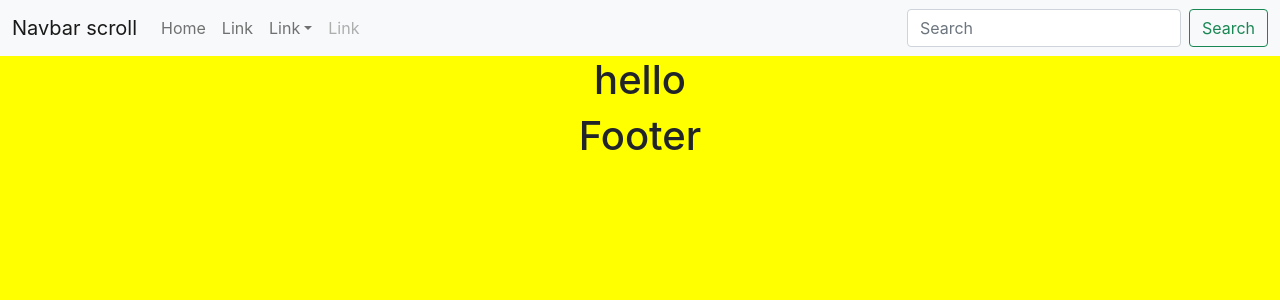
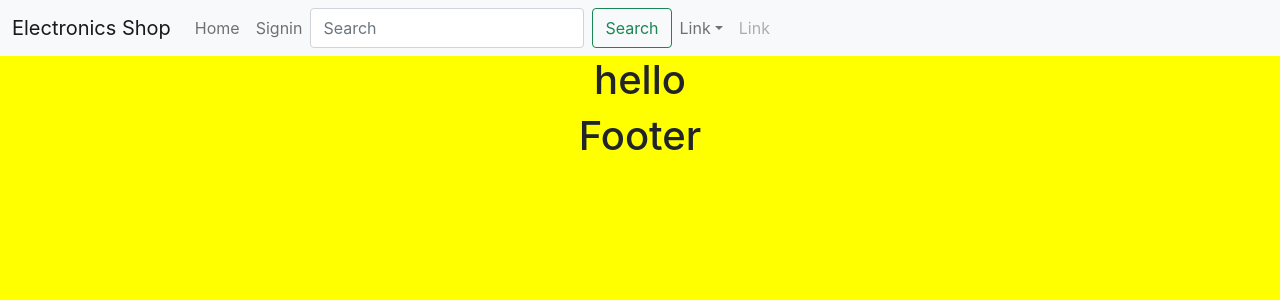
Before and after one commit to BISrat3/Electronic-frontend, a React (Create React App) app in the folder front-end/: page / in a window 1280 px wide. Shown: the top 300 px of the page. Built offline with nearby package versions, Linux system fonts and the light colour scheme.

Commit message:
nav update

```diff
--- a/front-end/src/components/Header.js
+++ b/front-end/src/components/Header.js
@@ -11,7 +11,7 @@ const Header = () => {
     <>
     <Navbar bg="light" expand="lg">
       <Container fluid>
-        <Navbar.Brand href="#">Navbar scroll</Navbar.Brand>
+        <Navbar.Brand href="#">Electronics Shop</Navbar.Brand>
         <Navbar.Toggle aria-controls="navbarScroll" />
         <Navbar.Collapse id="navbarScroll">
           <Nav
@@ -20,7 +20,16 @@ const Header = () => {
             navbarScroll
           >
             <Nav.Link href="#action1">Home</Nav.Link>
-            <Nav.Link href="#action2">Link</Nav.Link>
+            <Nav.Link href="#action2">Signin</Nav.Link>
+            <Form className="d-flex">
+            <Form.Control
+              type="search"
+              placeholder="Search"
+              className="me-2"
+              aria-label="Search"
+            />
+            <Button variant="outline-success">Search</Button>
+          </Form>
             <NavDropdown title="Link" id="navbarScrollingDropdown">
               <NavDropdown.Item href="#action3">Action</NavDropdown.Item>
               <NavDropdown.Item href="#action4">
@@ -35,15 +44,7 @@ const Header = () => {
               Link
             </Nav.Link>
           </Nav>
-          <Form className="d-flex">
-            <Form.Control
-              type="search"
-              placeholder="Search"
-              className="me-2"
-              aria-label="Search"
-            />
-            <Button variant="outline-success">Search</Button>
-          </Form>
+
         </Navbar.Collapse>
       </Container>
     </Navbar>
```
